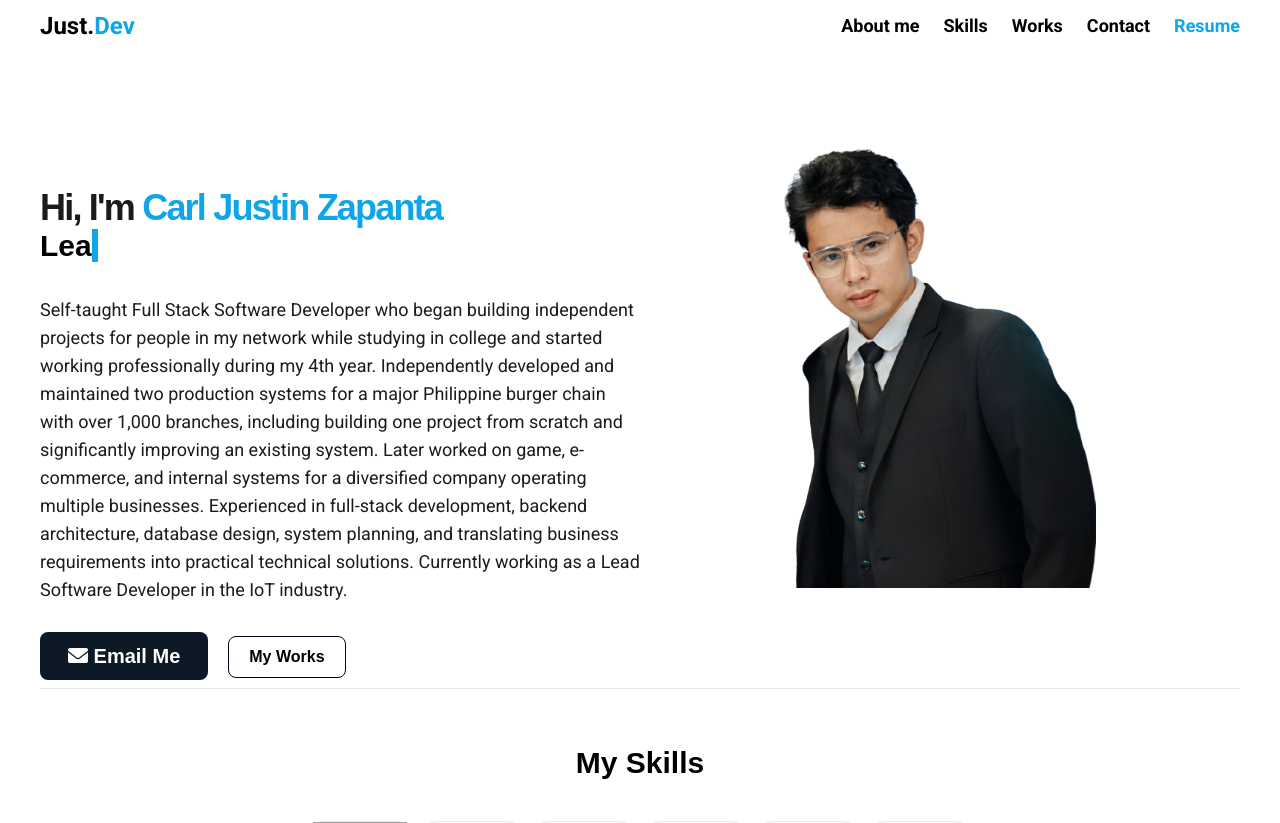
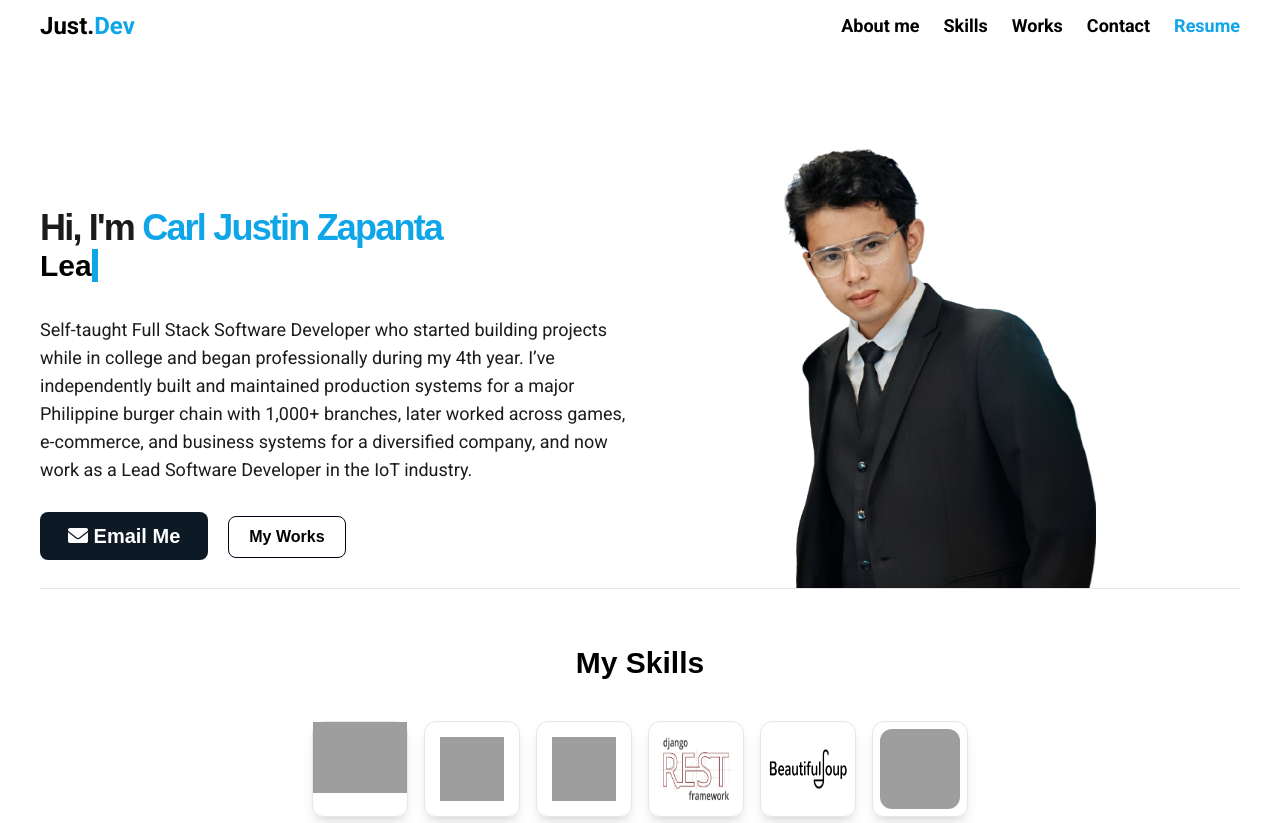
Before and after one commit to justinzapanta/Portfolio, a Django app: page / in a window 1280 px wide. Shown: the top 823 px of the page. Run offline with Django 5.2, Linux system fonts and the light colour scheme; data comes from the database, SQL or seed files in the repository; grey boxes are pictures that could not be loaded.

Commit message:
Update base.html

```diff
--- a/main/templates/main/parts/base.html
+++ b/main/templates/main/parts/base.html
@@ -67,7 +67,7 @@
                 <li><a href="#skills" class="hidden md:inline">Skills</a></li>
                 <li><a href="#works" class="hidden md:inline">Works</a></li>
                 <li><a href="#contact" class="hidden md:inline">Contact</a></li>
-                <li><a href="https://drive.google.com/file/d/15WiNklVv2xezHyZz9U7INczpQapx5h0z/view?usp=sharing" target="_blank" class="hidden md:inline text-sky-500 font-bold ">Resume</a></li>
+                <li><a href="https://drive.google.com/file/d/1yPm_PRdm_eJLnhVuklHcCWk03bNmG0Dh/view?usp=sharing" target="_blank" class="hidden md:inline text-sky-500 font-bold ">Resume</a></li>
                 <li class="md:hidden"><a href="#" onclick="toggleMenu()"><i class="fas fa-bars"></i></a></li>
             </ul>
         </nav>
@@ -79,7 +79,7 @@
             <li><a href="#skills">Skills</a></li>
             <li><a href="#works">Works</a></li>
             <li><a href="#contact">Contact</a></li>
-            <li><a href="https://drive.google.com/file/d/15WiNklVv2xezHyZz9U7INczpQapx5h0z/view?usp=sharing" target="_blank" class="text-sky-500 font-bold ">Resume</a></li>
+            <li><a href="https://drive.google.com/file/d/1yPm_PRdm_eJLnhVuklHcCWk03bNmG0Dh/view?usp=sharing" target="_blank" class="text-sky-500 font-bold ">Resume</a></li>
         </ul>
     </div>
 
@@ -95,12 +95,9 @@
                     </h1>
 
                     <p class="md:text-lg font-roboto md:mt-8 mt-5 text-[#1B1B1B]">
-                        Self-taught Full Stack Software Developer who began building independent projects for people in my network while studying in college and started working professionally during my 4th year.
-                        Independently developed and maintained two production systems for a major Philippine burger chain with over 1,000 branches,
-                        including building one project from scratch and significantly improving an existing system. Later worked on game, e-commerce,
-                        and internal systems for a diversified company operating multiple businesses. Experienced in full-stack development, backend
-                        architecture, database design, system planning, and translating business requirements into practical technical solutions.
-                        Currently working as a Lead Software Developer in the IoT industry.
+                        Self-taught Full Stack Software Developer who started building projects while in college and began professionally during my 4th year.
+                        I’ve independently built and maintained production systems for a major Philippine burger chain with 1,000+ branches, later worked across games,
+                        e-commerce, and business systems for a diversified company, and now work as a Lead Software Developer in the IoT industry.
                     </p>
 
                     <div class="flex flex-wrap space-x-5 mt-5 md:mt-7 md:mb-0 mb-6">
```
